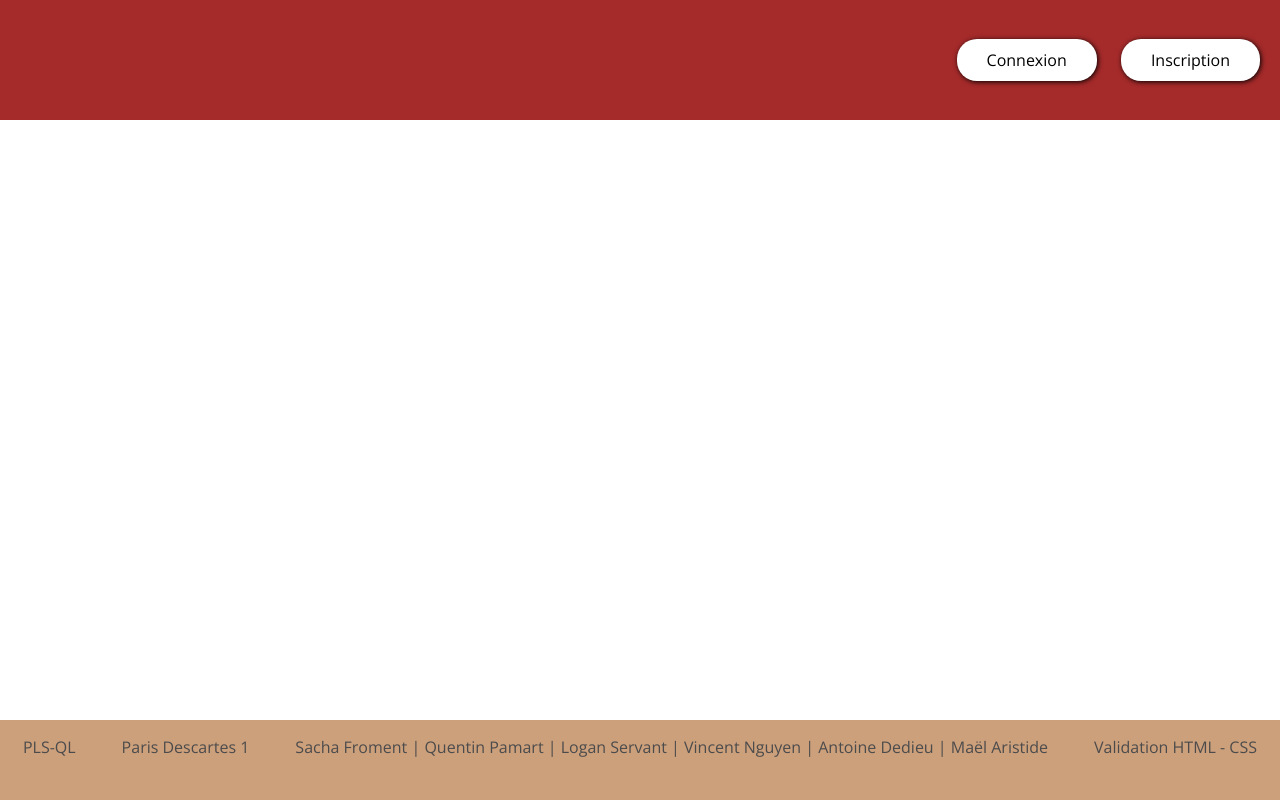
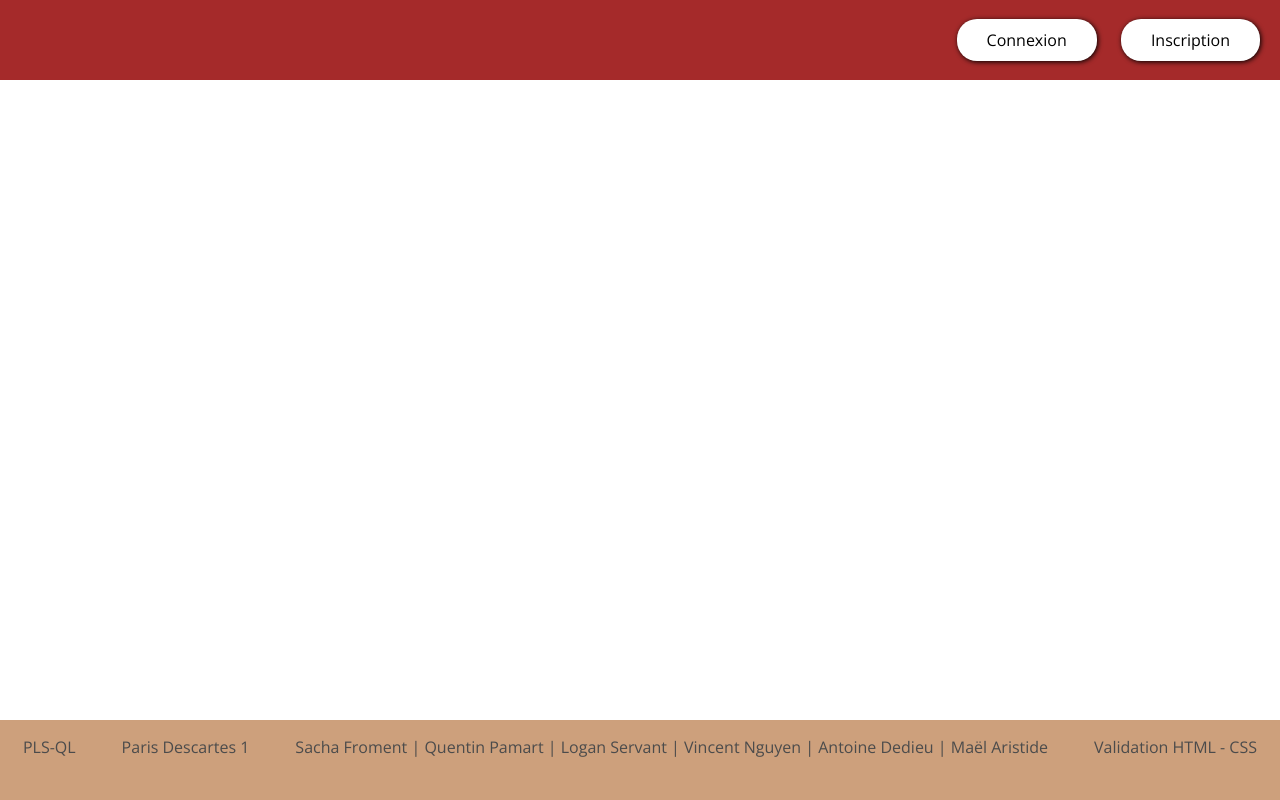
Before and after one commit to sachahjkl/devweb, a PHP site: page / in a window 1280 px wide. Run offline with PHP 8.4, Linux system fonts and the light colour scheme; data that the repository does not hold is empty.

Commit message:
reduction header

```diff
--- a/js/login.js
+++ b/js/login.js
@@ -52,7 +52,7 @@ function submitConnexion(){
         success: function(output){
             var json_result = $.parseJSON(output);
             if(json_result.status.code == 200){
-                console.log(json_result.status.message);
+                window.location.href = "/";
             } else if(json_result.status.code == 401){
                 $("#connMessage").text(json_result.status.message);
             }
@@ -70,7 +70,8 @@ function submitRegister(){
             if(json_result.status.code == 409){
                 $("#regMessage").text(json_result.status.message);
             } else if(json_result.status.code == 201){
-                console.log(json_result.status.message);
+                $("#regMessage").text(json_result.status.message);
+                $("#registerForm input").text("");
             }
         }
     });
--- a/style/style.css
+++ b/style/style.css
@@ -12,7 +12,7 @@ body{ margin: 0; }
     height: 100%;
     display: grid;
     grid-template-columns: 100%;
-    grid-template-rows: 15% 75% 10%;
+    grid-template-rows: 10% 80% 10%;
 }
 
 header{
```
